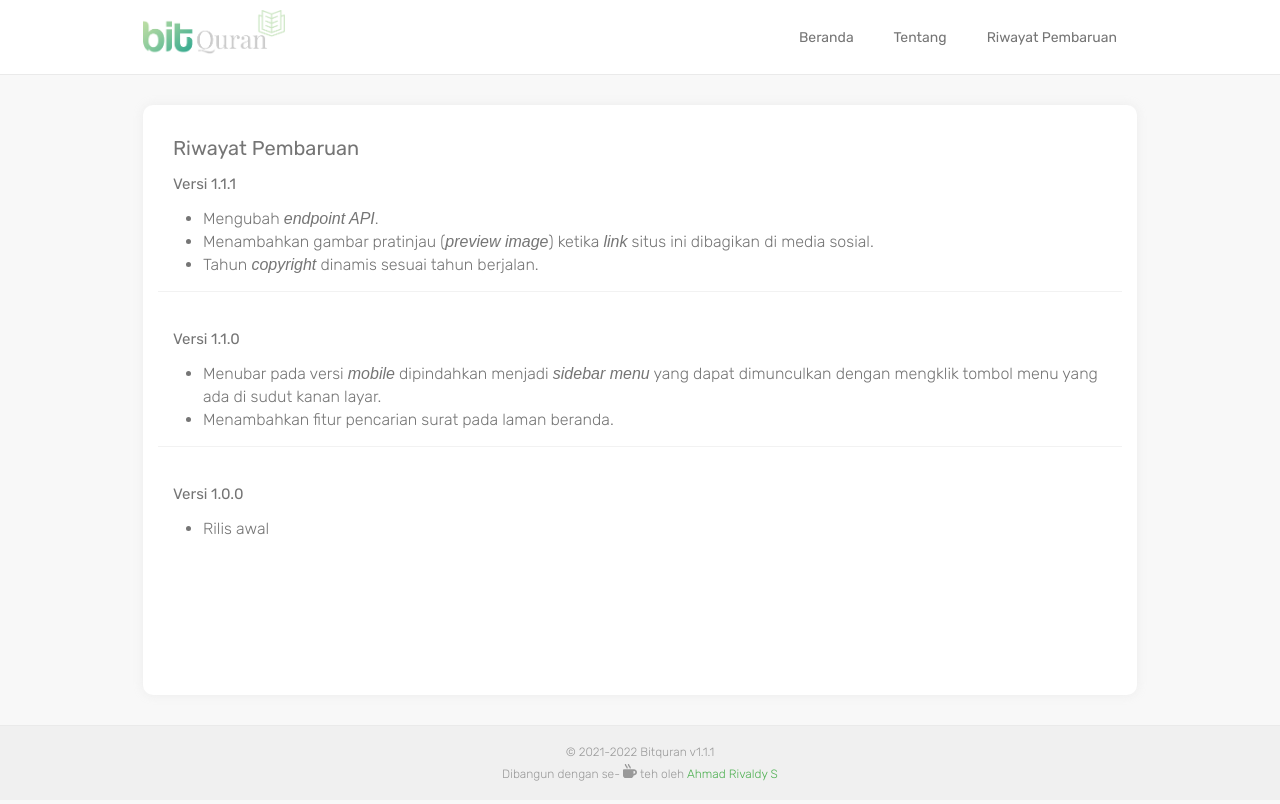
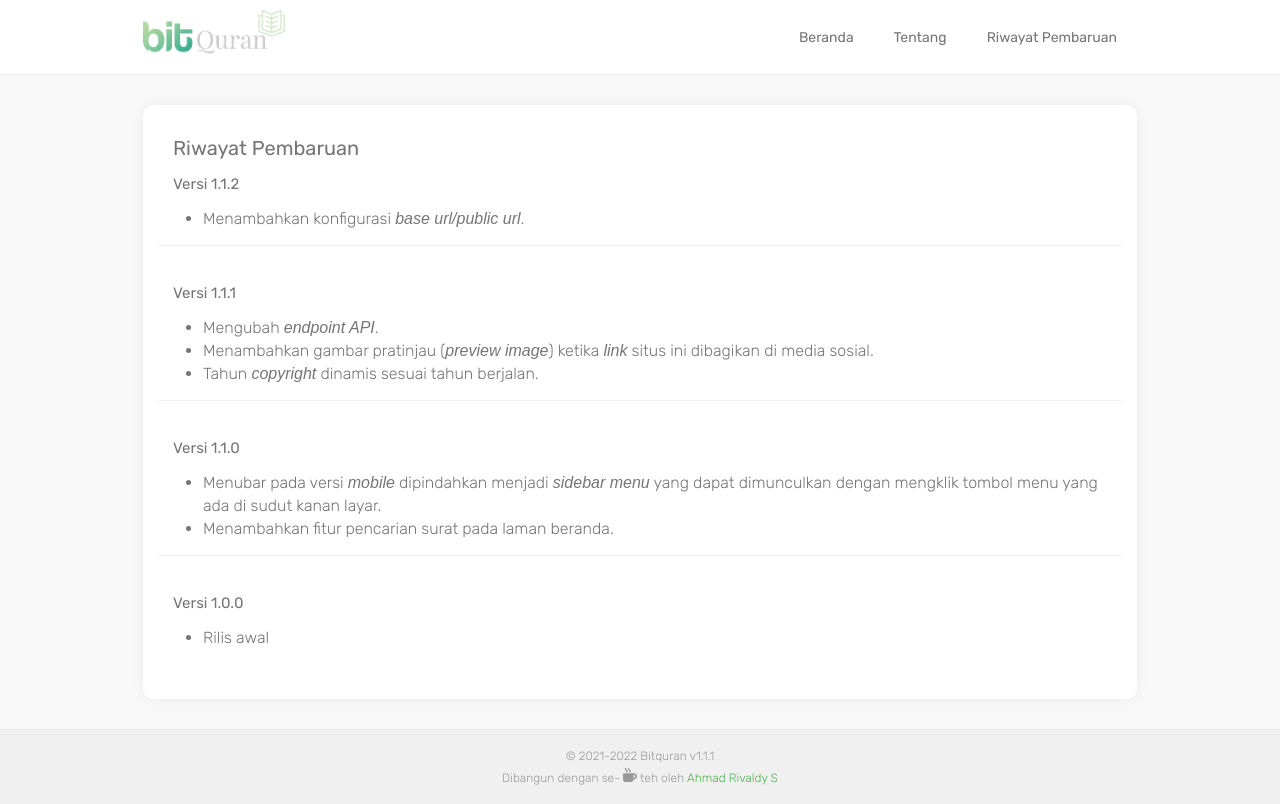
Before and after one commit to rivaldys/bitquran, a React (Create React App) app: page /riwayat-pembaruan in a window 1280 px wide. Built offline with nearby package versions, Linux system fonts and the light colour scheme; no server answers; a web font is replaced by a local one.

Commit message:
fix: add new change log

```diff
--- a/src/pages/ChangeLog/index.jsx
+++ b/src/pages/ChangeLog/index.jsx
@@ -26,6 +26,13 @@ class ChangeLog extends Component
             <div className="content-bg content-margin">
                 <div className="card-about">
                     <h3>Riwayat Pembaruan</h3>
+                    <p className="label">Versi 1.1.2</p>
+                    <ul>
+                        <li>Menambahkan konfigurasi <i>base url/public url</i>.</li>
+                    </ul>
+                </div>
+
+                <div className="card-about">
                     <p className="label">Versi 1.1.1</p>
                     <ul>
                         <li>Mengubah <i>endpoint API</i>.</li>
```
